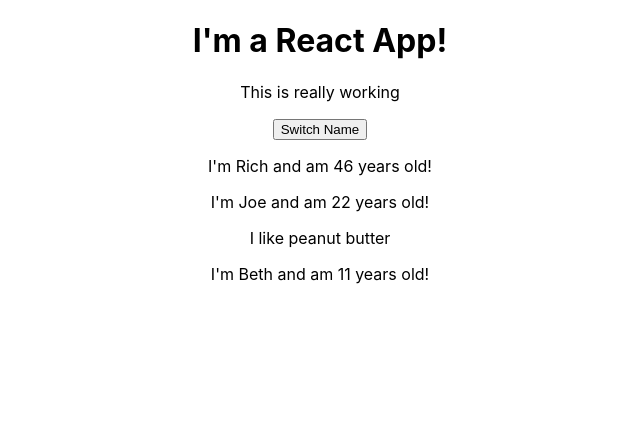
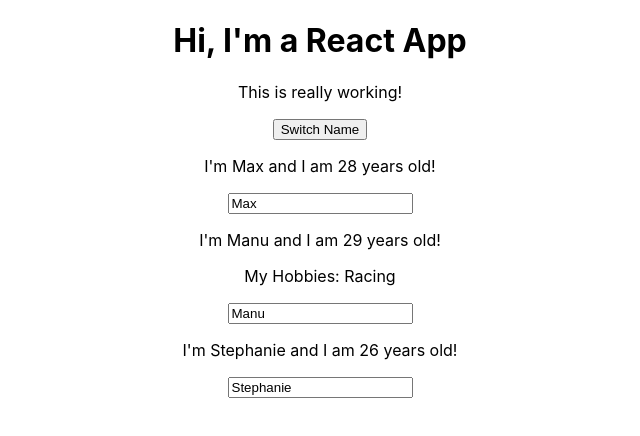
Before and after one commit to vbrich/complete-react-guide, a React (Create React App) app: page / in a window 1280 px wide. Shown: the top 436 px of the page, without its empty margins (320-960 px from the left). Built offline with nearby package versions, Linux system fonts and the light colour scheme.

Commit message:
sync up with udemy

```diff
--- a/src/App.js
+++ b/src/App.js
@@ -7,35 +7,56 @@
   // The Class-based approach to create components uses a state property for stateful components
   state = {
     persons: [
-      { name: 'Rich', age: 46 },
-      { name: 'Joe', age: 22 },
-      { name: 'Beth', age:11 }
+      { name: 'Max', age: 28 },
+      { name: 'Manu', age: 29 },
+      { name: 'Stephanie', age: 26 }
     ],
     otherState: 'some other value'
-  };
+  }
 
   // This function/method handles our button event and merges new state information
-  switchNameHandler = () => {
-    this.setState({
+  switchNameHandler = (newName) => {
+    // console.log('Was clicked!');
+    // DON'T DO THIS: this.state.persons[0].name = 'Maximilian';
+    this.setState( {
       persons: [
-        { name: 'Rich', age: 40 },
-        { name: 'Joseph', age: 22 },
-        { name: 'Beth', age:31 }
+        { name: newName, age: 28 },
+        { name: 'Manu', age: 29 },
+        { name: 'Stephanie', age: 27 }
       ]
-    });
+    } )
+  }
+
+  nameChangedHandler = (event) => {
+    this.setState( {
+      persons: [
+        { name: 'Max', age: 28 },
+        { name: event.target.value, age: 29 },
+        { name: 'Stephanie', age: 26 }
+      ]
+    } )
   }
 
   render() {
-    return(
-      <div className='App'>
-        <h1>I'm a React App!</h1>
-        <p>This is really working</p>
-        <button onClick={this.switchNameHandler}>Switch Name</button>
-        <Person name={this.state.persons[0].name} age={this.state.persons[0].age} />
-        <Person name={this.state.persons[1].name} age={this.state.persons[1].age}>I like peanut butter</Person>
-        <Person name={this.state.persons[2].name} age={this.state.persons[2].age} />
+    return (
+      <div className="App">
+        <h1>Hi, I'm a React App</h1>
+        <p>This is really working!</p>
+        <button onClick={() => this.switchNameHandler('Maximilian!!')}>Switch Name</button>
+        <Person
+          name={this.state.persons[0].name}
+          age={this.state.persons[0].age} />
+        <Person
+          name={this.state.persons[1].name}
+          age={this.state.persons[1].age}
+          click={this.switchNameHandler.bind(this, 'Max!')}
+          changed={this.nameChangedHandler} >My Hobbies: Racing</Person>
+        <Person
+          name={this.state.persons[2].name}
+          age={this.state.persons[2].age} />
       </div>
     );
+    // return React.createElement('div', {className: 'App'}, React.createElement('h1', null, 'Does this work now?'));
   }
 }
 
--- a/src/Person/Person.js
+++ b/src/Person/Person.js
@@ -3,10 +3,11 @@
 const person = ( props ) => {
     return (
         <div>
-            <p>I'm {props.name} and am {props.age} years old!</p>
+            <p onClick={props.click}>I'm {props.name} and I am {props.age} years old!</p>
             <p>{props.children}</p>
+            <input type="text" onChange={props.changed} value={props.name} />
         </div>
     )
-}
+};
 
 export default person;
```
Also changed, not shown: 1 other file (tests, documents, lock files or other folders).
